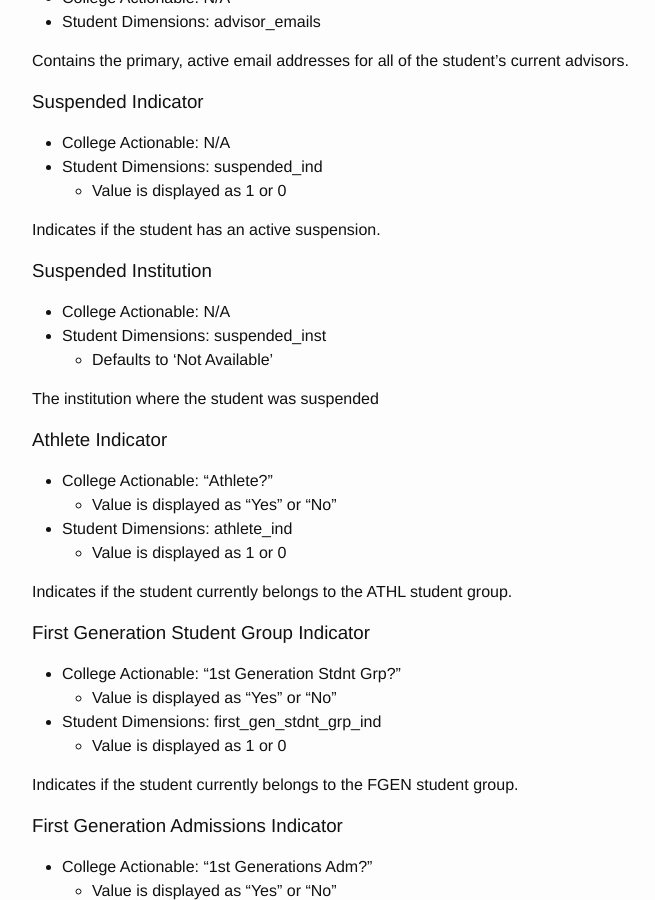
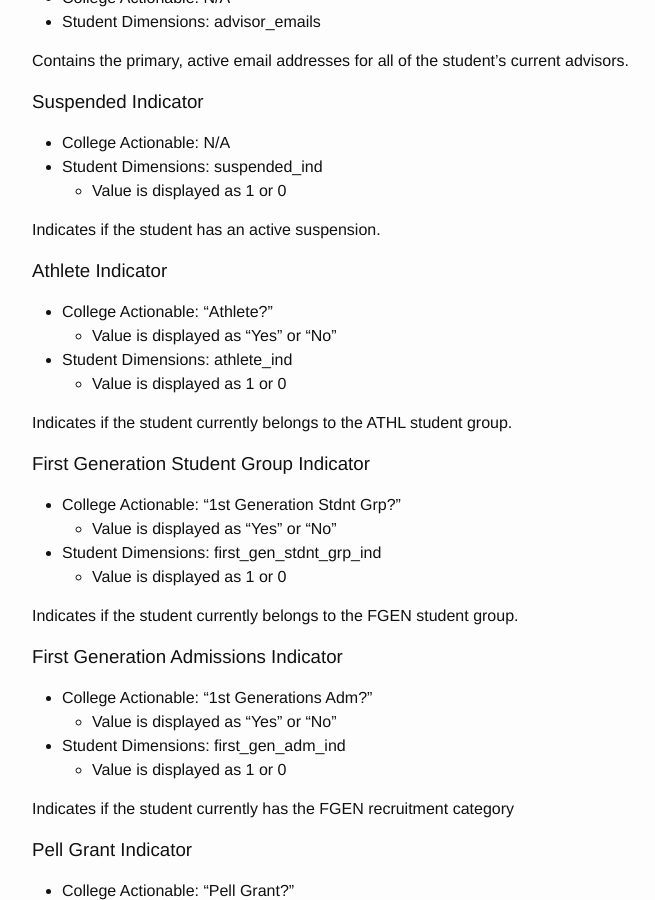
Before and after one commit to umn-sdp/umn-sdp.github.io, a Jekyll site: the page built from dimensions.md, in a window 1280 px wide and 900 px high, scrolled down 3378 px. Shown: the whole window, without its empty margins (238-893 px from the left). Built offline with Jekyll 4.4.1, drawn with Linux system fonts in a browser that asks for light colours.

Commit message:
Remove Suspended Institution dimension
Part of https://github.umn.edu/asrweb/sdp/issues/453

```diff
--- a/dimensions.md
+++ b/dimensions.md
@@ -168,14 +168,6 @@ Contains the primary, active email addresses for all of the student's current ad
   - Value is displayed as 1 or 0
 
 Indicates if the student has an active suspension.
-
-### Suspended Institution<a name="suspended_inst"></a>
-
-- College Actionable: N/A
-- Student Dimensions: suspended_inst
-  - Defaults to 'Not Available'
-
-The institution where the student was suspended
 
 ### Athlete Indicator<a name="athlete_ind"></a>
 
```
